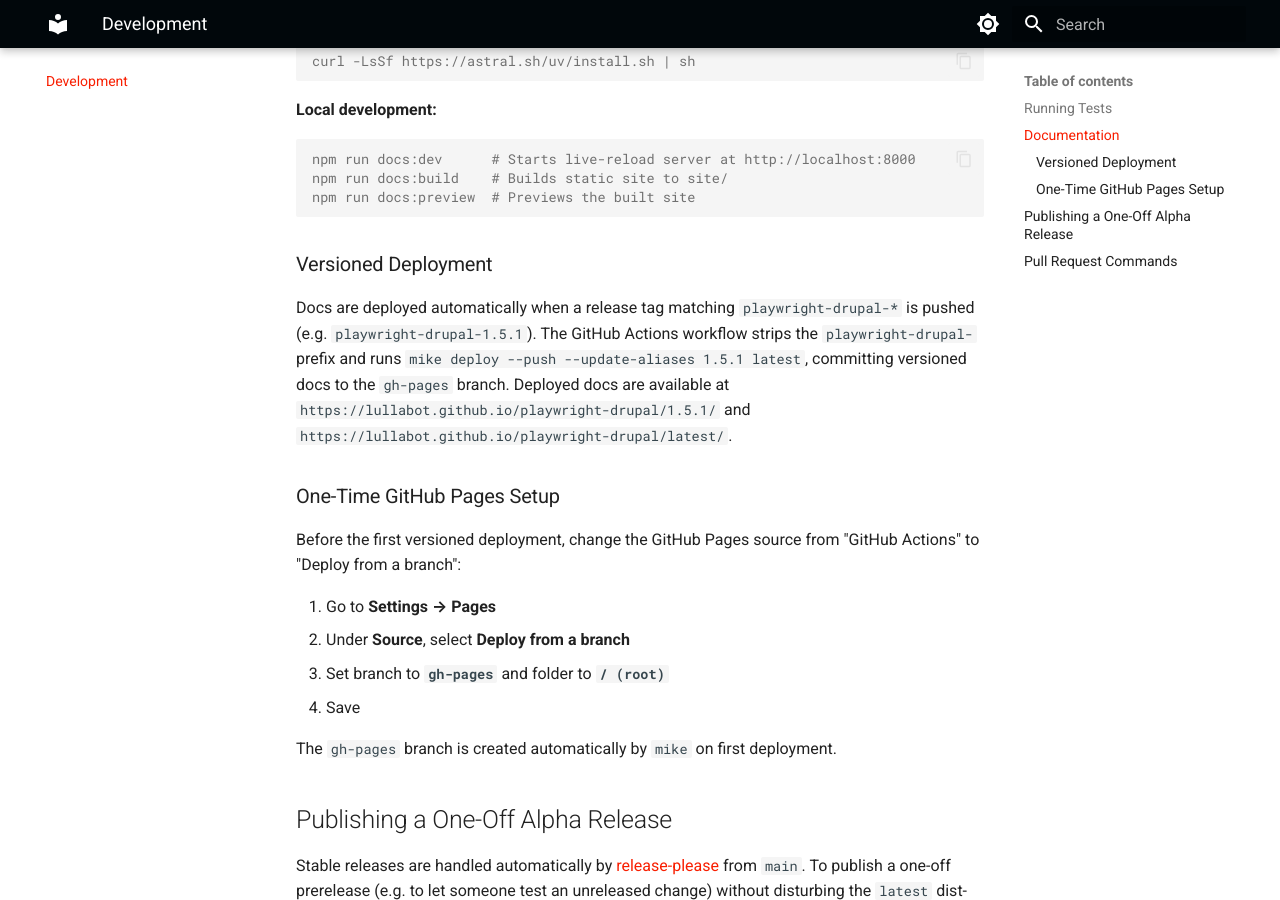
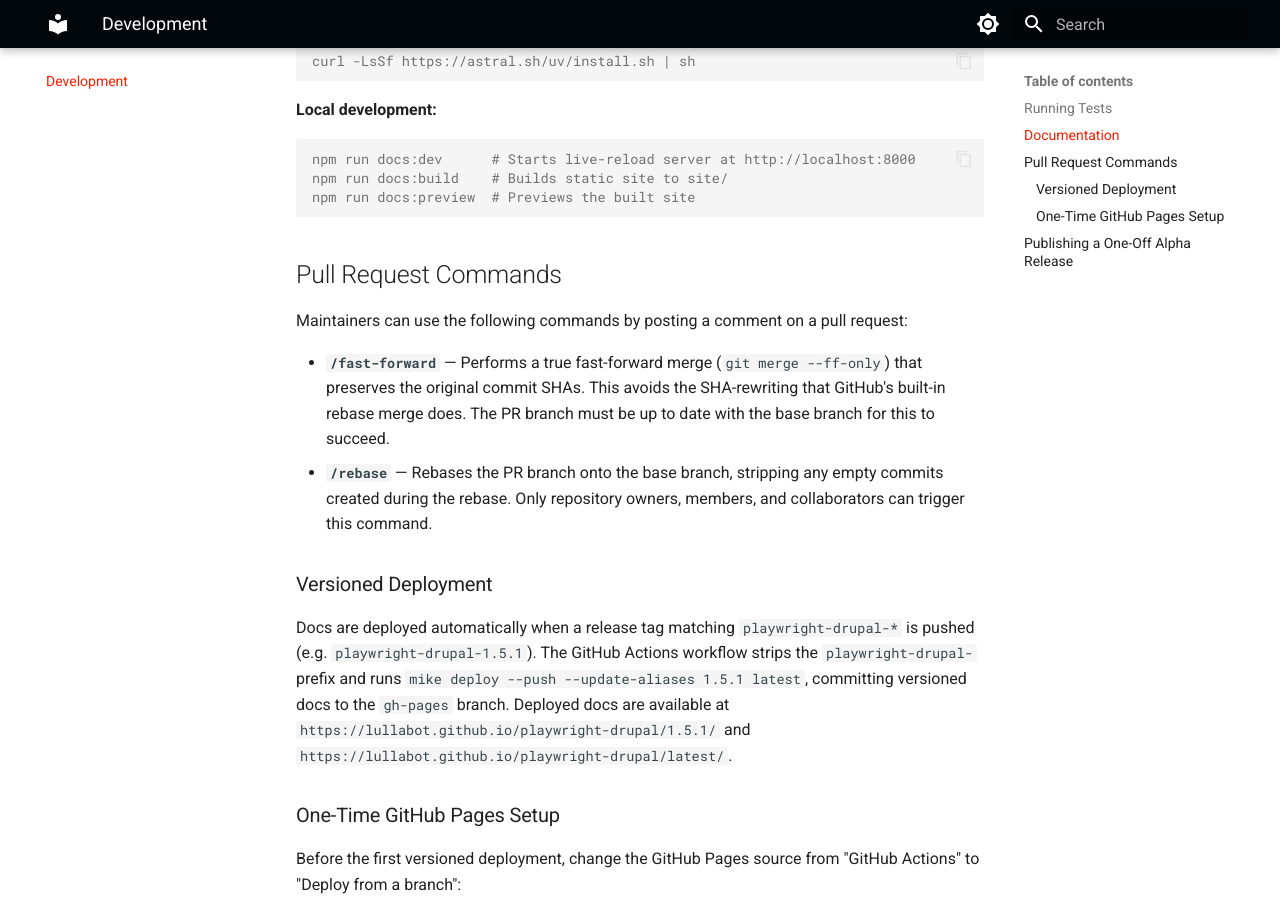
Before and after one commit to Lullabot/playwright-drupal, an MkDocs documentation site: the page built from docs/development.md, in a window 1280 px wide and 900 px high, scrolled down 669 px. Built offline with MkDocs 1.6.1 and Material for MkDocs 9.7.7, drawn with Linux system fonts in a browser that asks for light colours; the version menu is left out; some of the changed text lies outside the part shown.

Commit message:
docs: put alpha instructions at the end
Added section for pull request commands and removed duplicate content.

````diff
--- a/docs/development.md
+++ b/docs/development.md
@@ -33,6 +33,13 @@ npm run docs:dev      # Starts live-reload server at http://localhost:8000
 npm run docs:build    # Builds static site to site/
 npm run docs:preview  # Previews the built site
 ```
+
+## Pull Request Commands
+
+Maintainers can use the following commands by posting a comment on a pull request:
+
+- **`/fast-forward`** — Performs a true fast-forward merge (`git merge --ff-only`) that preserves the original commit SHAs. This avoids the SHA-rewriting that GitHub's built-in rebase merge does. The PR branch must be up to date with the base branch for this to succeed.
+- **`/rebase`** — Rebases the PR branch onto the base branch, stripping any empty commits created during the rebase. Only repository owners, members, and collaborators can trigger this command.
 
 ### Versioned Deployment
 
````
Also changed, not shown: other parts of docs/development.md (+0 -7 lines).
